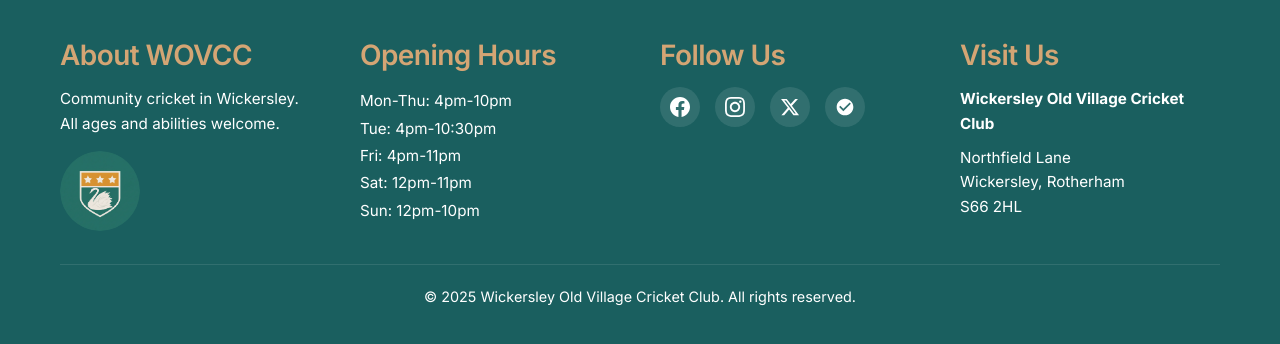
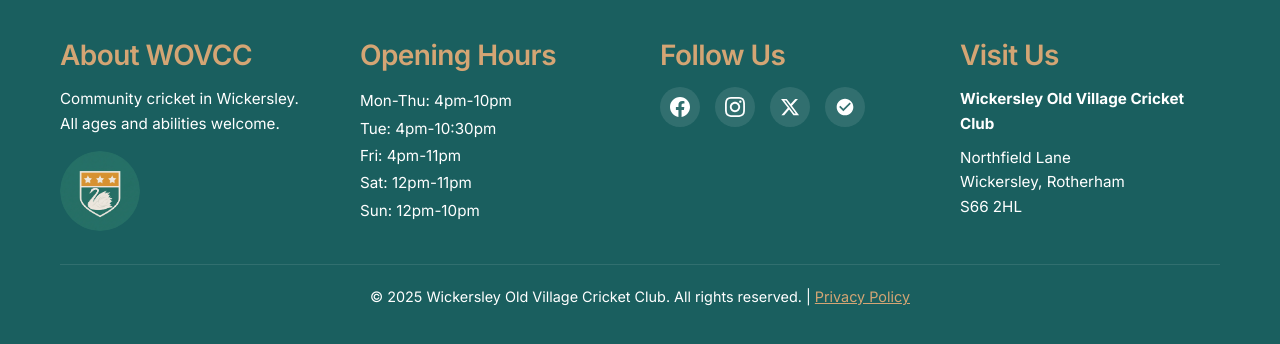
Before and after one commit to XenioxYT/WOVCC, a Flask app: page /admin in a window 1280 px wide. Shown: the part 1026-1370 px from the top of the page. Run offline with Flask 3, Linux system fonts and the light colour scheme; some libraries are stand-ins or nearby versions.

Commit message:
feat: Add privacy policy link to footer

```diff
--- a/backend/templates/layout.html
+++ b/backend/templates/layout.html
@@ -151,7 +151,7 @@
       </div>
 
       <div class="footer-bottom">
-        <p>&copy; 2025 Wickersley Old Village Cricket Club. All rights reserved.</p>
+        <p>&copy; 2025 Wickersley Old Village Cricket Club. All rights reserved. | <a href="/privacy" style="color: var(--accent-color); text-decoration: underline;">Privacy Policy</a></p>
       </div>
     </div>
   </footer>
```
